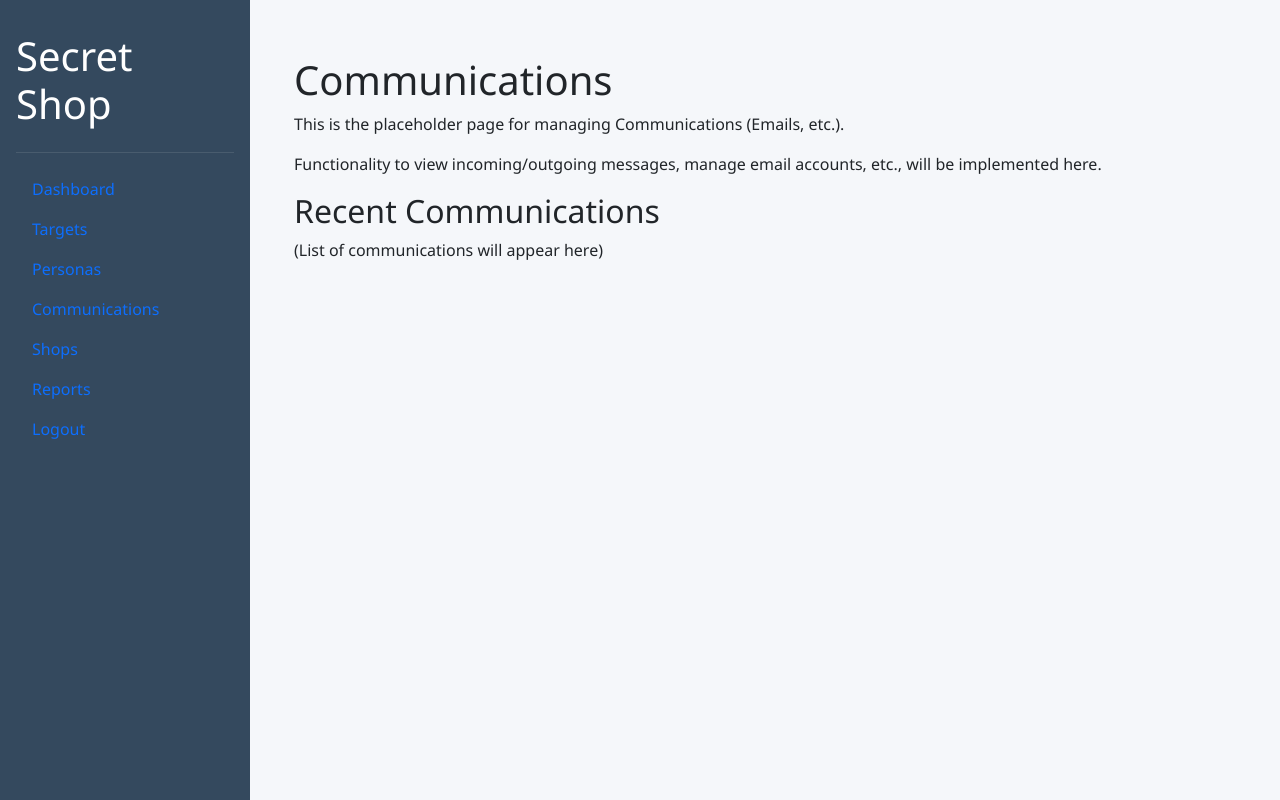
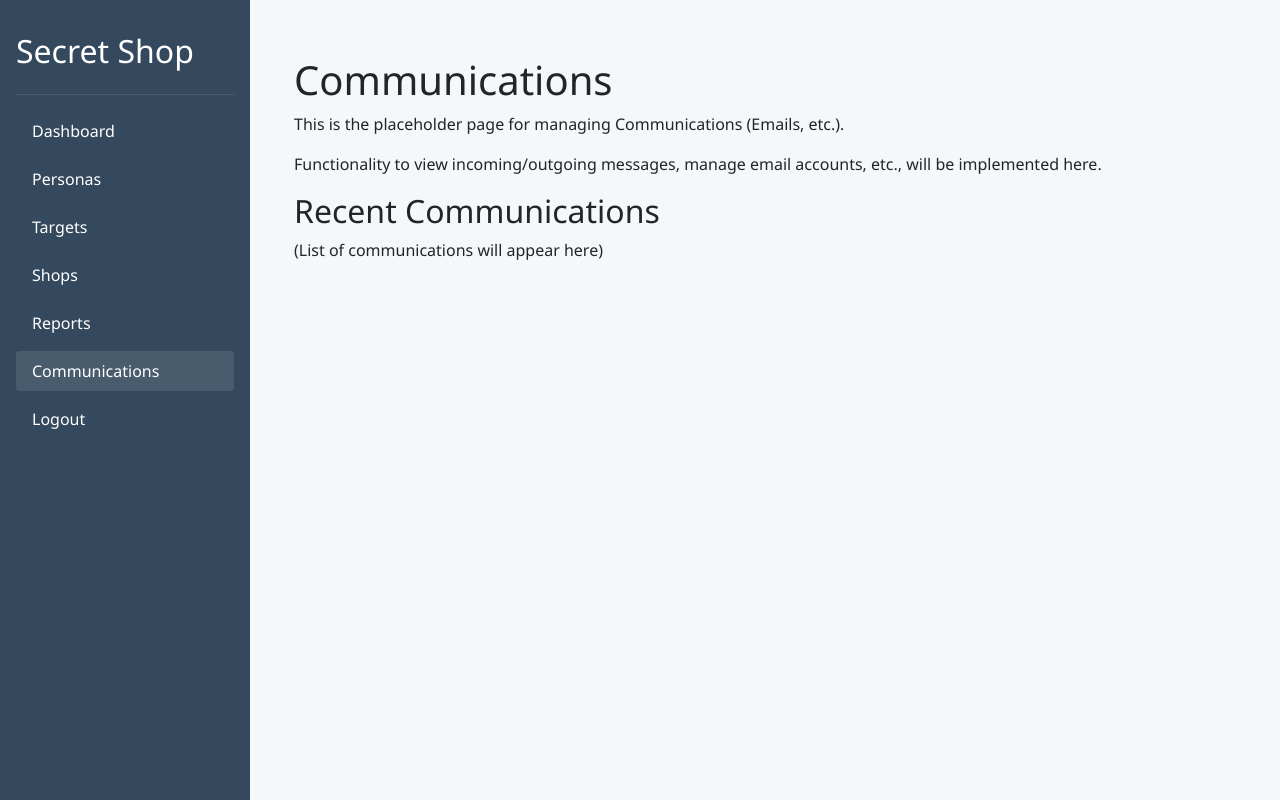
Before and after one commit to JacobTheis/secret-shopper, a Django app: page /communications/ in a window 1280 px wide. Run offline with Django 5.2, Linux system fonts and the light colour scheme; the visitor is signed in with stand-in values (Sample User, id 1); parts of the project's set-up code (start-up, migrations or seed data) failed here and were passed over.

Commit message:
Finally fixed the nav bar and the styles

```diff
--- a/templates/base.html
+++ b/templates/base.html
@@ -16,11 +16,11 @@
         {% include 'partials/navigation.html' %}
     {% endif %}
 
-    <main class="main-content">
+    <div class="main-content">
         {% block content %}
         {# Page specific content will go here #}
         {% endblock %}
-    </main>
+    </div>
 
     <!-- Bootstrap Bundle with Popper -->
     <script src="https://cdn.jsdelivr.net/npm/bootstrap@5.3.0/dist/js/bootstrap.bundle.min.js"></script>
--- a/templates/partials/navigation.html
+++ b/templates/partials/navigation.html
@@ -1,42 +1,33 @@
-<nav class="sidebar">
+<div class="sidebar">
     <div class="logo">
-        <h1>Secret Shop</h1>
+        <h2>Secret Shop</h2>
     </div>
-    <ul class="nav flex-column">
-        <li class="nav-item {% if request.resolver_match.app_name == 'dashboard' %}active{% endif %}">
-            <a class="nav-link" href="{% url 'dashboard:index' %}">
-                Dashboard
-            </a>
+    <nav>
+        <ul>
+            <li class="{% if request.resolver_match.app_name == 'dashboard' %}active{% endif %}">
+                <a href="{% url 'dashboard:index' %}">Dashboard</a>
             </li>
-        <li class="nav-item {% if request.resolver_match.app_name == 'targets' %}active{% endif %}">
-            <a class="nav-link" href="{% url 'targets:index' %}">
-                Targets
-            </a>
+            <li class="{% if request.resolver_match.app_name == 'personas' %}active{% endif %}">
+                <a href="{% url 'personas:index' %}">Personas</a>
             </li>
-        <li class="nav-item {% if request.resolver_match.app_name == 'personas' %}active{% endif %}">
-            <a class="nav-link" href="{% url 'personas:index' %}">
-                Personas
-            </a>
+            <li class="{% if request.resolver_match.app_name == 'targets' %}active{% endif %}">
+                <a href="{% url 'targets:index' %}">Targets</a>
             </li>
-        <li class="nav-item {% if request.resolver_match.app_name == 'communications' %}active{% endif %}">
-            <a class="nav-link" href="{% url 'communications:index' %}">
-                Communications
-            </a>
+            <li class="{% if request.resolver_match.app_name == 'shops' %}active{% endif %}">
+                <a href="{% url 'shops:index' %}">Shops</a>
             </li>
-        <li class="nav-item {% if request.resolver_match.app_name == 'shops' %}active{% endif %}">
-            <a class="nav-link" href="{% url 'shops:index' %}">
-                Shops
-            </a>
+            <li class="{% if request.resolver_match.app_name == 'reports' %}active{% endif %}">
+                <a href="{% url 'reports:index' %}">Reports</a>
             </li>
-        <li class="nav-item {% if request.resolver_match.app_name == 'reports' %}active{% endif %}">
-            <a class="nav-link" href="{% url 'reports:index' %}">
-                Reports
-            </a>
+            <li class="{% if request.resolver_match.app_name == 'communications' %}active{% endif %}">
+                <a href="{% url 'communications:index' %}">Communications</a>
             </li>
-        <li class="nav-item">
-            <a class="nav-link" href="{% url 'accounts:logout' %}">
-                Logout
-            </a>
+            <li>
+                <form method="post" action="{% url 'accounts:logout' %}" id="logout-form" style="margin: 0;">
+                    {% csrf_token %}
+                    <a href="#" onclick="document.getElementById('logout-form').submit(); return false;" style="display: block; padding: 0.5rem 1rem;">Logout</a>
+                </form>
             </li>
         </ul>
     </nav>
+</div>
```
Also changed, not shown: apps/personas/urls.py (+7 -7 lines), templates/dashboard/index.html (+0 -26 lines), apps/personas/migrations/0001_initial.py (added), apps/shops/migrations/0001_initial.py (added), apps/targets/migrations/0001_initial.py (added). Lines whose indentation alone changed are shown as unchanged.
